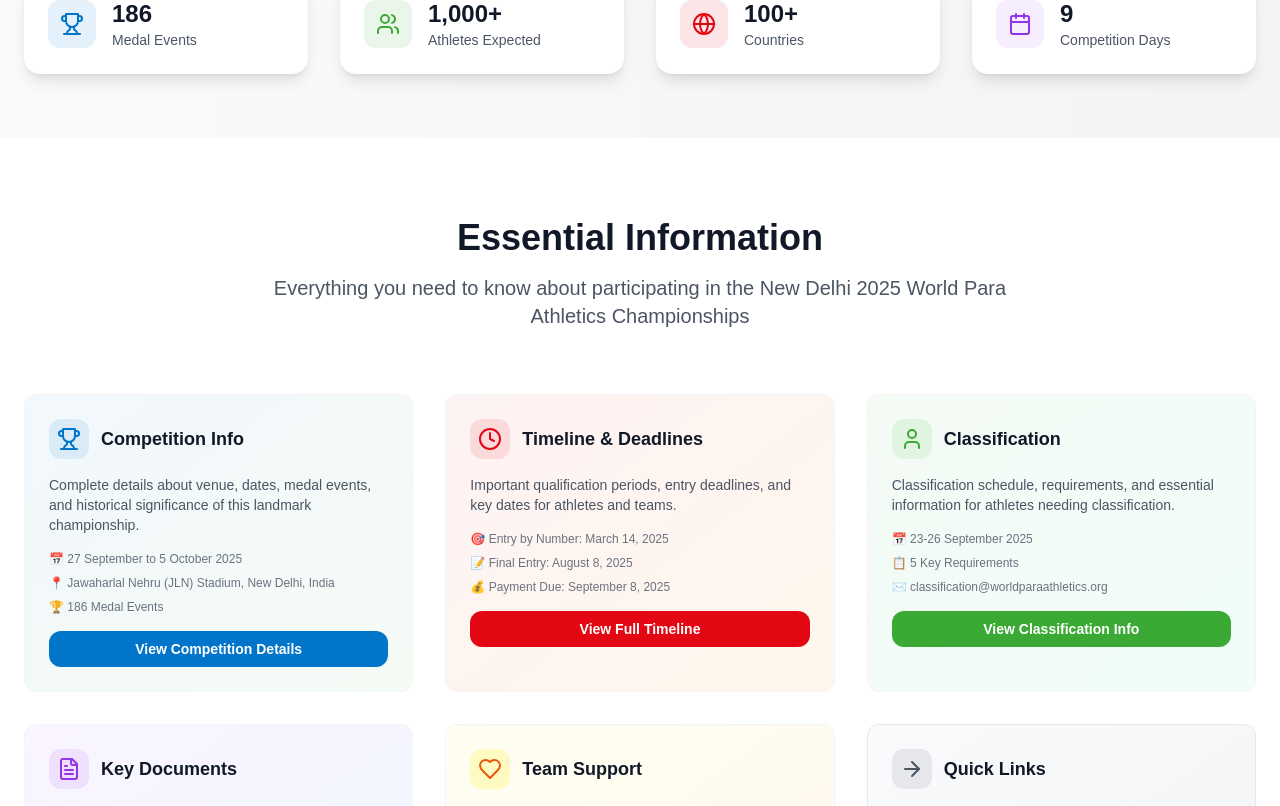
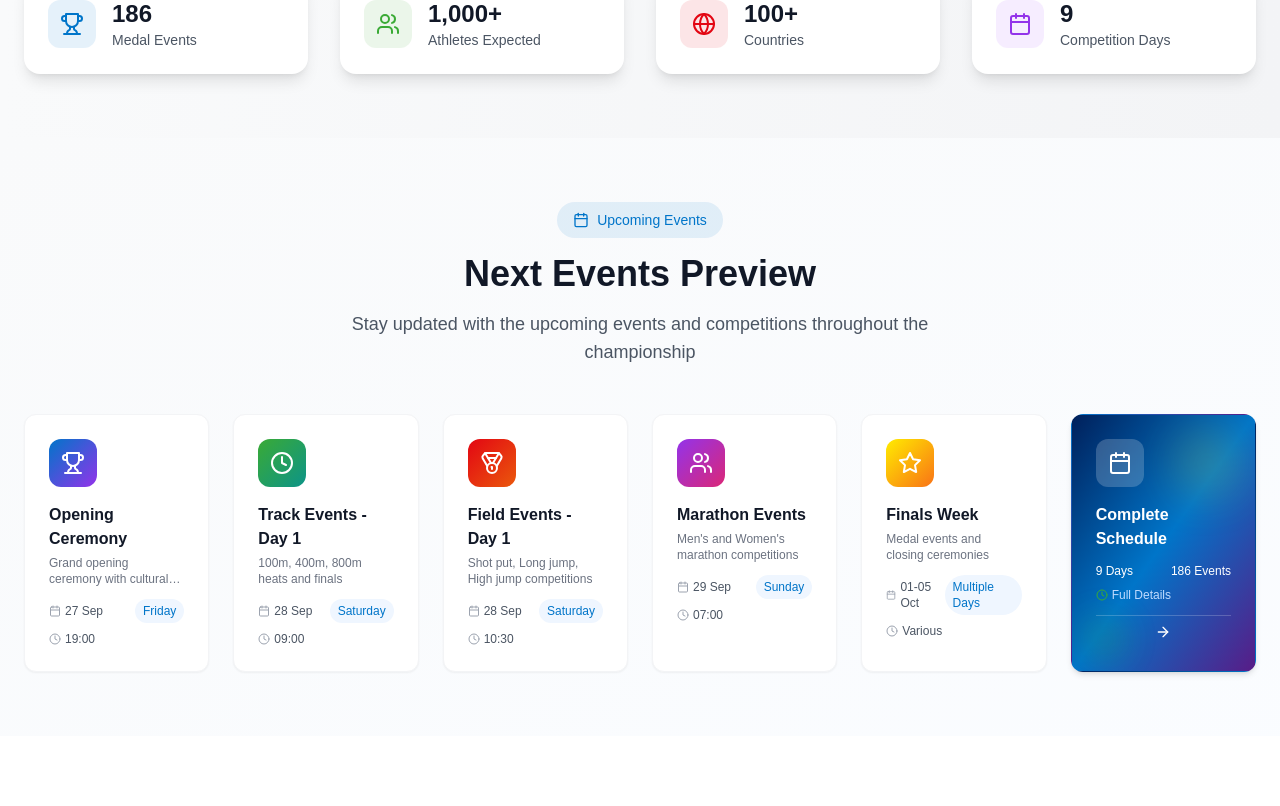
Before and after one commit to DSeT-Consulting/PCI-New-Combined, a Next.js app in the folder PCI/: page /wpa-new-delhi-2025 in a window 1280 px wide. Shown: the part 1194-2000 px from the top of the page. Built offline with nearby package versions, Linux system fonts and the light colour scheme.

Commit message:
feat: WPA page sections merged and made compact

```diff
--- a/PCI/src/app/(global)/wpa-new-delhi-2025/page.tsx
+++ b/PCI/src/app/(global)/wpa-new-delhi-2025/page.tsx
@@ -359,6 +359,201 @@ const QuickInfoSection: React.FC = () => (
     </section>
 );
 
+// Next Events Preview Section
+const NextEventsPreviewSection: React.FC = () => {
+    const [isMobile, setIsMobile] = React.useState(false);
+    const [isTablet, setIsTablet] = React.useState(false);
+
+    React.useEffect(() => {
+        const checkScreenSize = () => {
+            setIsMobile(window.innerWidth < 640); // sm breakpoint
+            setIsTablet(window.innerWidth >= 640 && window.innerWidth < 1280); // between sm and xl
+        };
+
+        checkScreenSize();
+        window.addEventListener('resize', checkScreenSize);
+        return () => window.removeEventListener('resize', checkScreenSize);
+    }, []);
+
+    const events = [
+        {
+            id: 1,
+            title: "Opening Ceremony",
+            date: "27 Sep",
+            day: "Friday",
+            time: "19:00",
+            type: "ceremony",
+            description: "Grand opening ceremony with cultural performances",
+            color: "from-paralympic-blue to-purple-600"
+        },
+        {
+            id: 2,
+            title: "Track Events - Day 1",
+            date: "28 Sep",
+            day: "Saturday",
+            time: "09:00",
+            type: "track",
+            description: "100m, 400m, 800m heats and finals",
+            color: "from-paralympic-green to-teal-600"
+        },
+        {
+            id: 3,
+            title: "Field Events - Day 1",
+            date: "28 Sep",
+            day: "Saturday",
+            time: "10:30",
+            type: "field",
+            description: "Shot put, Long jump, High jump competitions",
+            color: "from-paralympic-red to-orange-600"
+        },
+        {
+            id: 4,
+            title: "Marathon Events",
+            date: "29 Sep",
+            day: "Sunday",
+            time: "07:00",
+            type: "marathon",
+            description: "Men's and Women's marathon competitions",
+            color: "from-purple-600 to-pink-600"
+        },
+        {
+            id: 5,
+            title: "Finals Week",
+            date: "01-05 Oct",
+            day: "Multiple Days",
+            time: "Various",
+            type: "finals",
+            description: "Medal events and closing ceremonies",
+            color: "from-paralympic-yellow to-orange-500"
+        }
+    ];
+
+    // Filter events based on screen size
+    const getDisplayEvents = () => {
+        if (isMobile) {
+            return events.slice(0, 3);
+        } else if (isTablet) {
+            return events.slice(0, 5);
+        }
+        return events; // Show all events on desktop
+    };
+
+    const getEventIcon = (type: string) => {
+        switch (type) {
+            case 'ceremony': return Trophy;
+            case 'track': return Clock;
+            case 'field': return Medal;
+            case 'marathon': return Users;
+            case 'finals': return Star;
+            default: return Calendar;
+        }
+    };
+
+    return (
+        <section className="py-12 sm:py-16 bg-gradient-to-br from-gray-50 to-blue-50/30">
+            <div className="container mx-auto px-4 sm:px-6">
+                <div className="text-center mb-8 sm:mb-12">
+                    <div className="inline-flex items-center gap-2 bg-paralympic-blue/10 px-4 py-2 rounded-full mb-4">
+                        <Calendar className="h-4 w-4 text-paralympic-blue" />
+                        <span className="text-sm font-medium text-paralympic-blue">Upcoming Events</span>
+                    </div>
+                    <h2 className="text-2xl sm:text-3xl lg:text-4xl font-bold text-gray-900 mb-4">
+                        Next Events Preview
+                    </h2>
+                    <p className="text-base sm:text-lg text-gray-600 max-w-2xl mx-auto">
+                        Stay updated with the upcoming events and competitions throughout the championship
+                    </p>
+                </div>
+
+                <div className="grid grid-cols-1 sm:grid-cols-2 lg:grid-cols-3 xl:grid-cols-6 gap-4 sm:gap-6">
+                    {getDisplayEvents().map((event, index) => {
+                        const IconComponent = getEventIcon(event.type);
+                        return (
+                            <div
+                                key={event.id}
+                                className="group bg-white rounded-xl p-6 shadow-sm hover:shadow-lg transition-all duration-300 transform hover:-translate-y-1 border border-gray-100 hover:border-gray-200"
+                            >
+                                <div className={`w-12 h-12 bg-gradient-to-br ${event.color} rounded-lg flex items-center justify-center mb-4 group-hover:scale-110 transition-transform duration-300`}>
+                                    <IconComponent className="h-6 w-6 text-white" />
+                                </div>
+
+                                <div className="space-y-3">
+                                    <div>
+                                        <h3 className="font-bold text-gray-900 text-sm sm:text-base group-hover:text-paralympic-blue transition-colors duration-200">
+                                            {event.title}
+                                        </h3>
+                                        <p className="text-xs text-gray-500 mt-1 line-clamp-2">
+                                            {event.description}
+                                        </p>
+                                    </div>
+
+                                    <div className="space-y-2">
+                                        <div className="flex items-center justify-between">
+                                            <div className="flex items-center gap-1">
+                                                <Calendar className="h-3 w-3 text-gray-400" />
+                                                <span className="text-xs text-gray-600">{event.date}</span>
+                                            </div>
+                                            <span className="text-xs font-medium text-paralympic-blue bg-blue-50 px-2 py-1 rounded-full">
+                                                {event.day}
+                                            </span>
+                                        </div>
+
+                                        <div className="flex items-center gap-1">
+                                            <Clock className="h-3 w-3 text-gray-400" />
+                                            <span className="text-xs text-gray-600">{event.time}</span>
+                                        </div>
+                                    </div>
+                                </div>
+                            </div>
+                        );
+                    })}
+
+                    {/* View Complete Schedule Card - Always visible */}
+                    <div className="group bg-gradient-to-br from-paralympic-navy via-paralympic-blue to-purple-900 rounded-xl p-6 shadow-md hover:shadow-xl transition-all duration-300 transform hover:-translate-y-1 cursor-pointer border border-transparent hover:border-white/20 relative overflow-hidden">
+                        {/* Background Pattern */}
+                        <div className="absolute inset-0 opacity-20">
+                            <div className="absolute top-4 right-4 w-16 h-16 bg-paralympic-yellow rounded-full blur-xl"></div>
+                            <div className="absolute bottom-2 left-2 w-12 h-12 bg-paralympic-green rounded-full blur-lg"></div>
+                        </div>
+
+                        <div className="relative z-10">
+                            <div className="w-12 h-12 bg-white/20 backdrop-blur-sm rounded-lg flex items-center justify-center mb-4 group-hover:scale-110 transition-transform duration-300">
+                                <Calendar className="h-6 w-6 text-white" />
+                            </div>
+
+                            <div className="space-y-3 text-white">
+                                <div>
+                                    <h3 className="font-bold text-sm sm:text-base group-hover:text-paralympic-yellow transition-colors duration-200">
+                                        Complete Schedule
+                                    </h3>
+                                </div>
+
+                                <div className="space-y-2">
+                                    <div className="flex items-center justify-between">
+                                        <span className="text-xs">9 Days</span>
+                                        <span className="text-xs">
+                                            186 Events
+                                        </span>
+                                    </div>
+
+                                    <div className="flex items-center gap-1">
+                                        <Clock className="h-3 w-3 text-paralympic-green" />
+                                        <span className="text-xs text-blue-200">Full Details</span>
+                                    </div>
+                                </div>
+
+                                <div className="pt-2 border-t border-white/20 flex items-center justify-center">
+                                    <ArrowRight className="h-4 w-4 text-white group-hover:text-paralympic-yellow group-hover:translate-x-1 transition-all duration-200" />
+                                </div>
+                            </div>
+                        </div>
+                    </div>
+                </div>
+            </div>
+        </section>
+    );
+};
+
 // Essential Information Overview Section
 const EssentialInfoSection: React.FC = () => (
     <section id="essential-info" className="py-12 sm:py-16 lg:py-20 bg-white">
@@ -693,6 +888,9 @@ const WPADelhi2025Page: React.FC = () => {
             {/* Quick Info Section */}
             <QuickInfoSection />
 
+            {/* Next Events Preview */}
+            <NextEventsPreviewSection />
+
             {/* Essential Information Overview */}
             <EssentialInfoSection />
 
```
